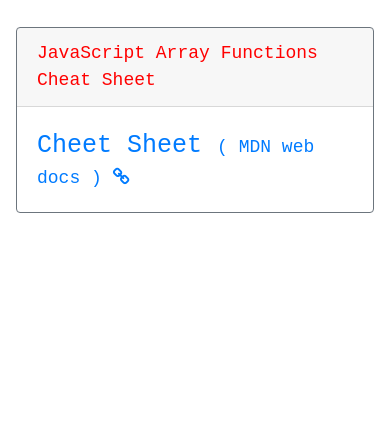
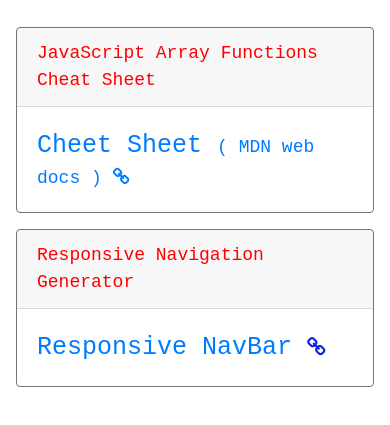
Before and after one commit to PyaePhyoAung98/note-1, a plain HTML site: page index.html in a window 390 px wide. Shown: the part 61-486 px from the top of the page. Drawn offline with nearby package versions, Linux system fonts and the light colour scheme.

Commit message:
update
responsive navbar

```diff
--- a/index.html
+++ b/index.html
@@ -101,26 +101,26 @@
           </div>
 
         </div>
-        <!-- <div class="col-12 col-sm-12">
+       <div class="col-12 col-sm-12">
           <div class="card border-secondary mb-3" style="max-width: 100%;">
             <div class="card-header">
-              JavaScript Array Functions Cheat Sheet
+              Responsive Navigation Generator
             </div>
             <div class="card-body text-dark">
               <a
                 class="card-title"
-                href="https://wweb.dev/resources/js-array-functions-cheatsheet"
+                href="https://wweb.dev/resources/navigation-generator"
               >
-                Cheet Sheet
+               Responsive NavBar  <span class="fa fa-link" id="link-icon"></span>
               </a>
-              <a href="https://developer.mozilla.org/en-US/docs/Web/JavaScript/Reference/Global_Objects/Array/concat">( MDN web docs )
+              <!-- <a href="https://developer.mozilla.org/en-US/docs/Web/JavaScript/Reference/Global_Objects/Array/concat">( MDN web docs )
                 <span class="fa fa-link" id="link-icon"></span>
-              </a>
+              </a> -->
 
             </div>
           </div>
 
-        </div> -->
+        </div>
 
 
       </div>
```
